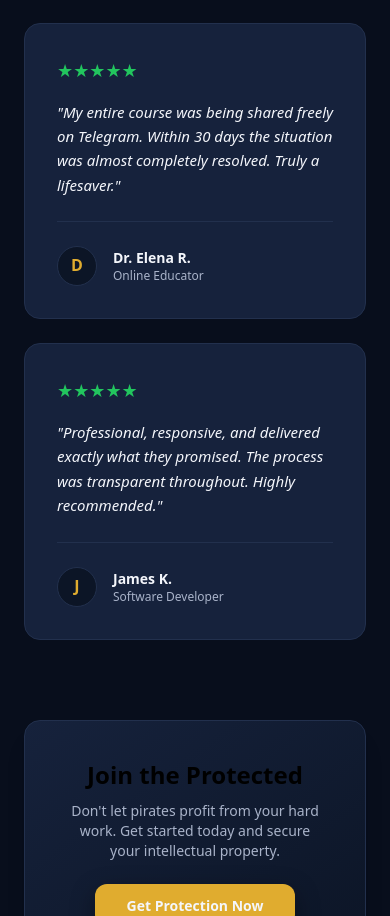
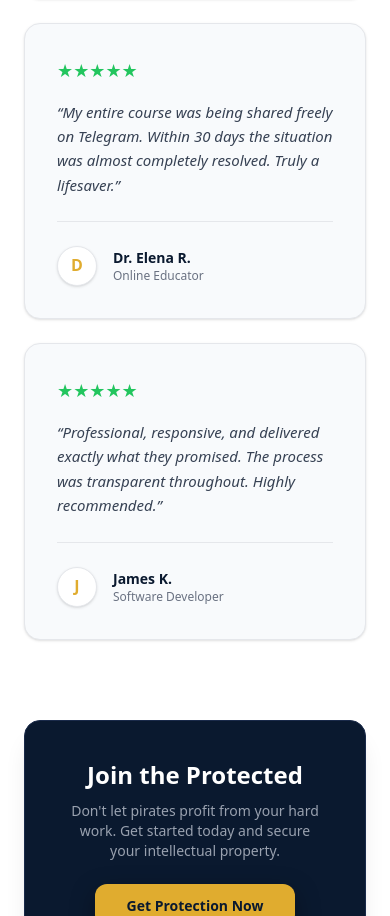
Before and after one commit to muhammadhammad249/Repukeel, a Next.js app in the folder frontend/: page /clients in a window 390 px wide. Shown: the part 1084-2000 px from the top of the page. Built offline with nearby package versions, Linux system fonts and the light colour scheme.

Commit message:
feat: update email to Legal@Repukeel.com, replace logos with logo.png, white clients page, update services hero copy, fix Twitter card color

```diff
--- a/frontend/src/app/clients/page.tsx
+++ b/frontend/src/app/clients/page.tsx
@@ -9,13 +9,13 @@ export default function ClientsPage() {
   ];
 
   return (
-    <div className="min-h-screen bg-[#080e1c] text-[#f4f6fb] font-sans pb-24">
+    <div className="min-h-screen bg-white text-[#0a192f] font-sans pb-24">
       <Navbar />
       {/* Header */}
       <div className="pt-24 pb-16 px-6 text-center max-w-4xl mx-auto">
         <p className="text-xs font-bold text-[#e0ac2f] uppercase tracking-[2px] mb-3">Our Clients</p>
-        <h1 className="text-[clamp(32px,4vw,48px)] font-extrabold leading-[1.2] mb-6">Trusted by 200+ Creators & Brands</h1>
-        <p className="text-[15px] text-[#a9b3c9] leading-relaxed max-w-2xl mx-auto">
+        <h1 className="text-[clamp(32px,4vw,48px)] font-extrabold leading-[1.2] mb-6 text-[#0a192f]">Trusted by 200+ Creators &amp; Brands</h1>
+        <p className="text-[15px] text-gray-500 leading-relaxed max-w-2xl mx-auto">
           Real results from real people. Here is what clients have said about working with RepuKeel.
         </p>
       </div>
@@ -23,20 +23,20 @@ export default function ClientsPage() {
       <div className="max-w-[1200px] mx-auto px-6 mb-20">
         <div className="grid grid-cols-1 md:grid-cols-2 gap-6">
           {testimonials.map((test, idx) => (
-            <div key={idx} className="bg-[#16223c] border border-[#22304d] rounded-2xl p-8 md:p-10 hover:border-[#e0ac2f] transition-colors duration-300">
+            <div key={idx} className="bg-[#f8fafc] border border-gray-200 rounded-2xl p-8 md:p-10 hover:border-[#e0ac2f] transition-colors duration-300 shadow-sm">
                <div className="flex text-[#22c55e] text-lg mb-4">
                   ★★★★★
                </div>
-               <blockquote className="text-[15px] text-[#f4f6fb] leading-relaxed mb-6 italic">
-                 "{test.text}"
+               <blockquote className="text-[15px] text-gray-700 leading-relaxed mb-6 italic">
+                 &ldquo;{test.text}&rdquo;
                </blockquote>
-               <div className="flex items-center gap-4 border-t border-[#22304d] pt-6">
-                 <div className="w-10 h-10 rounded-full bg-[#0c1526] border border-[#22304d] flex items-center justify-center font-bold text-[#e0ac2f]">
+               <div className="flex items-center gap-4 border-t border-gray-200 pt-6">
+                 <div className="w-10 h-10 rounded-full bg-white border border-gray-200 flex items-center justify-center font-bold text-[#e0ac2f] shadow-sm">
                     {test.name.charAt(0)}
                  </div>
                  <div>
-                    <p className="font-bold text-sm">{test.name}</p>
-                    <p className="text-xs text-[#a9b3c9]">{test.role}</p>
+                    <p className="font-bold text-sm text-[#0a192f]">{test.name}</p>
+                    <p className="text-xs text-gray-500">{test.role}</p>
                  </div>
                </div>
             </div>
@@ -45,10 +45,10 @@ export default function ClientsPage() {
       </div>
 
       <div className="max-w-[800px] mx-auto px-6 text-center">
-        <div className="bg-gradient-to-br from-[#16223c] to-[#0c1526] border border-[#22304d] rounded-2xl p-10 shadow-xl">
-           <h2 className="text-2xl font-bold mb-4">Join the Protected</h2>
-           <p className="text-[#a9b3c9] text-sm mb-8 max-w-md mx-auto">
-             Don't let pirates profit from your hard work. Get started today and secure your intellectual property.
+        <div className="bg-[#0a192f] border border-[#1a2a4a] rounded-2xl p-10 shadow-xl">
+           <h2 className="text-2xl font-bold mb-4 text-white">Join the Protected</h2>
+           <p className="text-gray-400 text-sm mb-8 max-w-md mx-auto">
+             Don&apos;t let pirates profit from your hard work. Get started today and secure your intellectual property.
            </p>
            <a href="/protection" className="bg-[#e0ac2f] hover:bg-[#f2c94c] text-[#12100a] font-bold text-sm px-8 py-3 rounded-md transition-colors shadow-[0_8px_24px_rgba(0,0,0,0.35)]">
              Get Protection Now
--- a/frontend/src/app/components/Footer.tsx
+++ b/frontend/src/app/components/Footer.tsx
@@ -14,21 +14,7 @@ export default function Footer() {
           <div className="flex flex-col gap-8">
 
             <Link href="/" className="flex items-center gap-4">
-              <div className="w-[56px] h-[56px] bg-[#d4af37] rounded-[14px] flex items-center justify-center shadow-lg shadow-[#d4af37]/20">
-                <svg
-                  viewBox="0 0 24 24"
-                  fill="none"
-                  stroke="white"
-                  strokeWidth="2.5"
-                  className="w-[32px] h-[32px]"
-                >
-                  <path
-                    d="M12 2l8 4v6c0 5.25-3.6 9-8 10.3C7.6 21 4 17.25 4 12V6l8-4z"
-                    strokeLinecap="round"
-                    strokeLinejoin="round"
-                  />
-                </svg>
-              </div>
+              <Image src="/logo.png" alt="Repukeel Logo" width={56} height={56} className="w-[56px] h-[56px] object-contain rounded-[14px]" />
 
               <div className="flex flex-col justify-center">
                 <span className="font-[900] text-[28px] tracking-tight text-white leading-none mb-1">
@@ -370,10 +356,10 @@ export default function Footer() {
                   </span>
 
                   <a
-                    href="mailto:legalrepukeel@gmail.com"
+                    href="mailto:Legal@Repukeel.com"
                     className="hover:text-[var(--gold)] transition-colors"
                   >
-                    legalrepukeel@gmail.com
+                    Legal@Repukeel.com
                   </a>
                 </div>
               </li>
--- a/frontend/src/app/contact/page.tsx
+++ b/frontend/src/app/contact/page.tsx
@@ -86,7 +86,7 @@ export default function ContactPage() {
                   </div>
                   <div>
                     <p className="text-[12px] uppercase tracking-wider font-[600] text-blue-200 mb-1">Email</p>
-                    <a href="mailto:legalrepukeel@gmail.com" className="text-[16px] font-[700] hover:text-[var(--gold)] transition-colors">legalrepukeel@gmail.com</a>
+                    <a href="mailto:Legal@Repukeel.com" className="text-[16px] font-[700] hover:text-[var(--gold)] transition-colors">Legal@Repukeel.com</a>
                   </div>
                 </div>
 
--- a/frontend/src/app/login/page.tsx
+++ b/frontend/src/app/login/page.tsx
@@ -1,6 +1,7 @@
 'use client';
 import React, { useState, Suspense } from 'react';
 import Link from 'next/link';
+import Image from 'next/image';
 import { useRouter, useSearchParams } from 'next/navigation';
 
 function LoginContent() {
@@ -83,11 +84,7 @@ function LoginContent() {
             </svg>
           </button>
           <div className="flex items-center gap-3">
-            <div className="w-[36px] h-[36px] bg-[#d4af37] rounded-lg flex items-center justify-center">
-              <svg viewBox="0 0 24 24" fill="none" stroke="white" strokeWidth="2" className="w-[20px] h-[20px]">
-                <path d="M12 2l8 4v6c0 5.25-3.6 9-8 10.3C7.6 21 4 17.25 4 12V6l8-4z" strokeLinecap="round" strokeLinejoin="round" />
-              </svg>
-            </div>
+            <Image src="/logo.png" alt="Repukeel" width={36} height={36} className="w-[36px] h-[36px] object-contain rounded-lg" />
             <span className="hidden md:inline font-[900] text-[#0a192f] tracking-tight text-[18px] uppercase">REPUKEEL</span>
           </div>
         </div>
@@ -221,8 +218,9 @@ function LoginContent() {
           </div>
 
           <h2 className="text-[36px] font-[900] mb-5 tracking-tight text-white">Repukeel Portal</h2>
-          <p className="text-[16px] text-blue-100/60 font-[400] leading-relaxed max-w-[360px]">
-            Track your cases, submit new protection requests, and manage your digital rights.
+          <p className="text-[14px] text-blue-100/50 mt-6">
+            Need help?{' '}
+            <a href="mailto:Legal@Repukeel.com" className="text-[var(--gold)] font-[600] hover:underline">Legal@Repukeel.com</a>
           </p>
         </div>
       </div>
--- a/frontend/src/app/services/page.tsx
+++ b/frontend/src/app/services/page.tsx
@@ -22,19 +22,18 @@ export default function ServicesPage() {
         <div className="container relative z-10 grid grid-cols-1 lg:grid-cols-2 gap-12 items-center">
           <div>
             <div className="pill-badge mb-6">
-              Professional DMCA Services
+              Online Reputation Management Services
             </div>
             <h1 className="text-5xl md:text-6xl font-[800] leading-[1.1] tracking-tight mb-6 text-black">
-              Complete<br/>
-              <span className="text-[var(--gold)]">DMCA Protection</span><br/>
-              For Your Content
+              Remove Harmful Content.<br/>
+              <span className="text-[var(--gold)]">Restore Your Reputation.</span>
             </h1>
             <p className="text-[17px] text-black mb-8 max-w-xl">
-              We offer comprehensive copyright protection and digital asset security solutions designed for creators, businesses, and enterprises worldwide.
+              RepuKeel helps individuals, creators and businesses remove negative reviews, damaging articles and stolen content, and protect their brand online.
             </p>
 
             <div className="flex flex-wrap gap-3 mb-8">
-              {['24-48h Response', '99% Success Rate', 'Legal Compliance'].map((pill, i) => (
+              {['Free reputation audit', 'Confidential', 'Fast response'].map((pill, i) => (
                 <div key={i} className="pill-badge">
                   <span className="text-[var(--green)] font-[900]">✓</span> {pill}
                 </div>
@@ -112,7 +111,7 @@ export default function ServicesPage() {
               <p className="text-[15px] opacity-90">Takedowns of reels, posts, stories, and fake accounts copying your identity or content.</p>
             </div>
             {/* Twitter / X */}
-            <div className="rounded-2xl p-8 flex flex-col text-white shadow-xl bg-gradient-to-br from-gray-800 to-black transition-transform hover:-translate-y-2">
+            <div className="rounded-2xl p-8 flex flex-col text-[#0a192f] shadow-xl bg-white border border-gray-200 transition-transform hover:-translate-y-2">
               <div className="text-4xl mb-6 font-bold leading-none">𝕏</div>
               <h3 className="text-2xl font-[800] mb-3">Twitter / X</h3>
               <p className="text-[15px] opacity-90">Swift action against unauthorized media sharing and defamatory tweets.</p>
```
